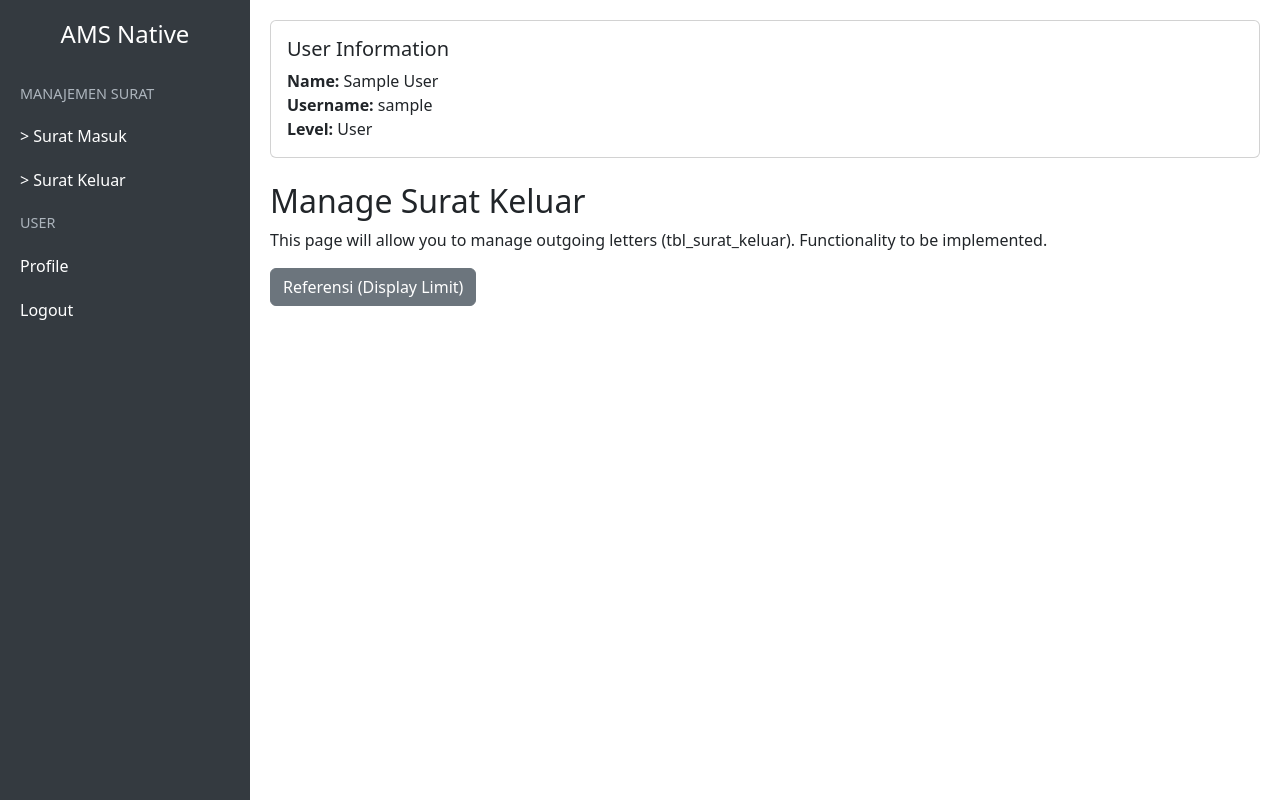
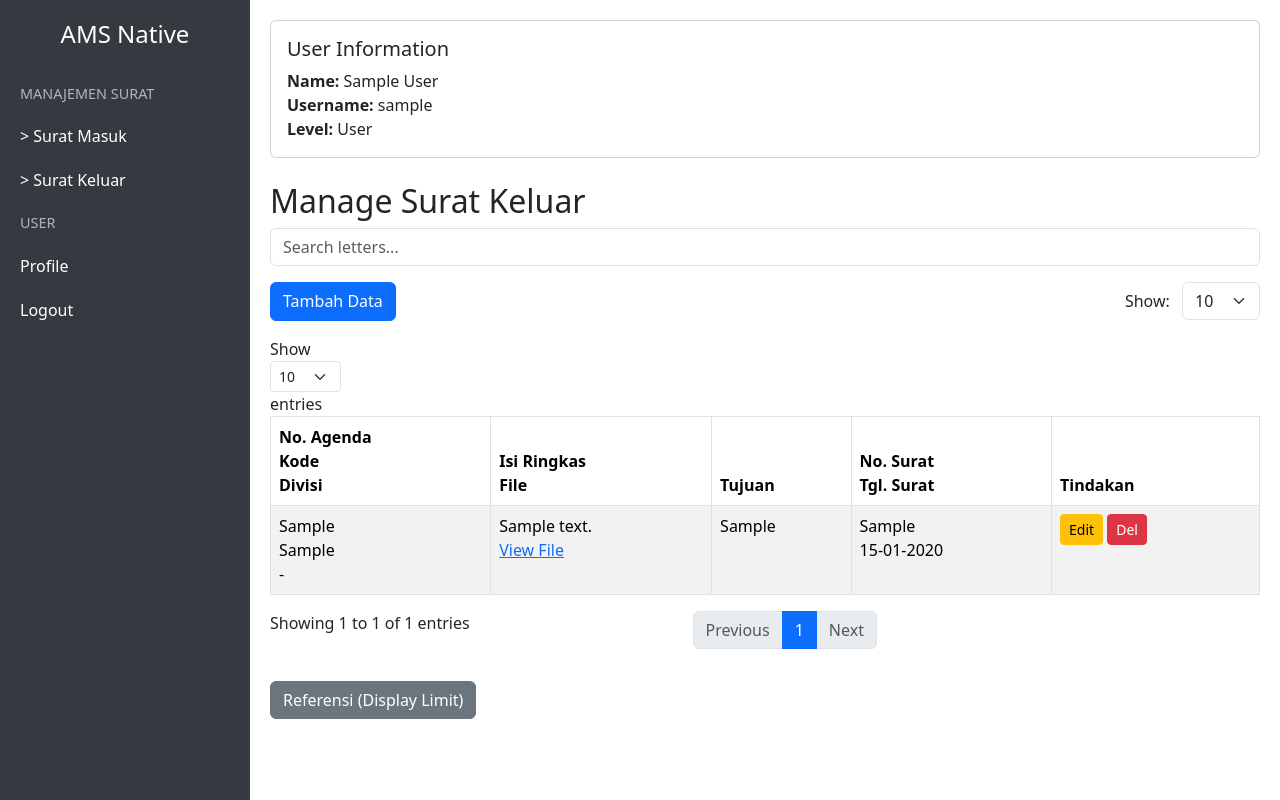
Before and after one commit to Hakase-Hamdani/aplikasi-pengarsipan-surat-sederhana, a PHP site: page /pages/surat_keluar.php in a window 1280 px wide. Run offline with PHP 8.4, Linux system fonts and the light colour scheme; the visitor is signed in with stand-in values (Sample User, id 1); tables that the repository leaves empty or names only in its code hold one stand-in row (values such as "Sample post"); some libraries are stand-ins or nearby versions.

Commit message:
surat_keluar page generated

```diff
--- a/pages/surat_keluar.php
+++ b/pages/surat_keluar.php
@@ -1,13 +1,137 @@
 <?php
 require_once '../includes/header.php';
 requireLevel(1);
+
+// Fetch letters based on user level
+$user_id = $_SESSION['user_id'];
+$user_level = $_SESSION['admin'];
+
+try {
+    $query = 'SELECT sk.id_surat, sk.no_agenda, sk.kode, sk.divisi, d.nama AS divisi_nama,
+                     sk.isi, sk.file, sk.tujuan, sk.no_surat, sk.tgl_surat
+              FROM tbl_surat_keluar sk
+              LEFT JOIN tbl_divisi d ON sk.divisi = d.kode';
+    if ($user_level < 3) {
+        $query .= ' WHERE sk.id_user = :user_id';
+    }
+    $query .= ' ORDER BY sk.id_surat DESC';
+
+    $stmt = $pdo->prepare($query);
+    if ($user_level < 3) {
+        $stmt->bindParam(':user_id', $user_id, PDO::PARAM_INT);
+    }
+    $stmt->execute();
+    $letters = $stmt->fetchAll(PDO::FETCH_ASSOC);
+} catch (PDOException $e) {
+    $error = 'Error fetching letters: ' . $e->getMessage();
+}
 ?>
+<style>
+.dt-search {
+            display: none !important;
+        }
+
+</style>
 
         <h2>Manage Surat Keluar</h2>
-        <p>This page will allow you to manage outgoing letters (tbl_surat_keluar). Functionality to be implemented.</p>
+        <?php if (isset($error)): ?>
+            <div class="alert alert-danger"><?php echo htmlspecialchars($error); ?></div>
+        <?php endif; ?>
+
+        <!-- Search Bar -->
+        <div class="mb-3">
+            <input type="text" id="searchInput" class="form-control" placeholder="Search letters...">
+        </div>
+
+        <!-- Tambah Data and Limit Box -->
+        <div class="d-flex justify-content-between mb-3">
+            <a href="surat_keluar_form.php" class="btn btn-primary">Tambah Data</a>
+            <div>
+                <label for="lengthSelect" class="form-label me-2">Show:</label>
+                <select id="lengthSelect" class="form-select d-inline-block w-auto">
+                    <option value="10" selected>10</option>
+                    <option value="25">25</option>
+                    <option value="50">50</option>
+                    <option value="100">100</option>
+                </select>
+            </div>
+        </div>
+
+        <!-- DataTable -->
+        <table id="lettersTable" class="table table-striped table-bordered">
+            <thead>
+                <tr>
+                    <th>No. Agenda<br>Kode<br>Divisi</th>
+                    <th>Isi Ringkas<br>File</th>
+                    <th>Tujuan</th>
+                    <th>No. Surat<br>Tgl. Surat</th>
+                    <th>Tindakan</th>
+                </tr>
+            </thead>
+            <tbody>
+                <?php foreach ($letters as $letter): ?>
+                    <tr>
+                        <td>
+                            <?php echo htmlspecialchars($letter['no_agenda']); ?><br>
+                            <?php echo htmlspecialchars($letter['kode'] ?? '-'); ?><br>
+                            <?php echo htmlspecialchars($letter['divisi_nama'] ?? '-'); ?>
+                        </td>
+                        <td>
+                            <?php echo htmlspecialchars(substr($letter['isi'], 0, 100)) . (strlen($letter['isi']) > 100 ? '...' : ''); ?><br>
+                            <?php if ($letter['file']): ?>
+                                <a href="../uploads/<?php echo htmlspecialchars($letter['file']); ?>" target="_blank">View File</a>
+                            <?php else: ?>
+                                No File
+                            <?php endif; ?>
+                        </td>
+                        <td><?php echo htmlspecialchars($letter['tujuan']); ?></td>
+                        <td>
+                            <?php echo htmlspecialchars($letter['no_surat']); ?><br>
+                            <?php echo htmlspecialchars(date('d-m-Y', strtotime($letter['tgl_surat']))); ?>
+                        </td>
+                        <td>
+                            <a href="surat_keluar_form.php?id_surat=<?php echo $letter['id_surat']; ?>" class="btn btn-sm btn-warning">Edit</a>
+                            <a href="surat_keluar_delete.php?id_surat=<?php echo $letter['id_surat']; ?>" class="btn btn-sm btn-danger" onclick="return confirm('Are you sure you want to delete this letter?');">Del</a>
+                        </td>
+                    </tr>
+                <?php endforeach; ?>
+            </tbody>
+        </table>
+
         <div class="mt-3">
             <a href="referensi.php?context=surat_keluar" class="btn btn-secondary">Referensi (Display Limit)</a>
         </div>
     </div>
+
+    <!-- DataTables and jQuery -->
+    <script src="https://code.jquery.com/jquery-3.7.1.min.js"></script>
+    <script src="https://cdn.datatables.net/2.1.8/js/dataTables.min.js"></script>
+    <script src="https://cdn.datatables.net/2.1.8/js/dataTables.bootstrap5.min.js"></script>
+    <style>
+        /* Hide DataTables default search */
+        div.dataTables_filter {
+            display: none !important;
+        }
+    </style>
+    <script>
+        $(document).ready(function() {
+            const table = $('#lettersTable').DataTable({
+                pageLength: 10,
+                lengthMenu: [10, 25, 50, 100],
+                order: [[0, 'desc']],
+                searching: true
+            });
+
+            // Sync custom search input
+            $('#searchInput').on('keyup', function() {
+                table.search(this.value).draw();
+            });
+
+            // Sync limit box
+            $('#lengthSelect').on('change', function() {
+                table.page.len(this.value).draw();
+            });
+        });
+    </script>
 </body>
 </html>
```
Also changed, not shown: pages/surat_keluar_delete.php (added, +45 -0 lines), pages/surat_keluar_form.php (added, +10 -0 lines).
